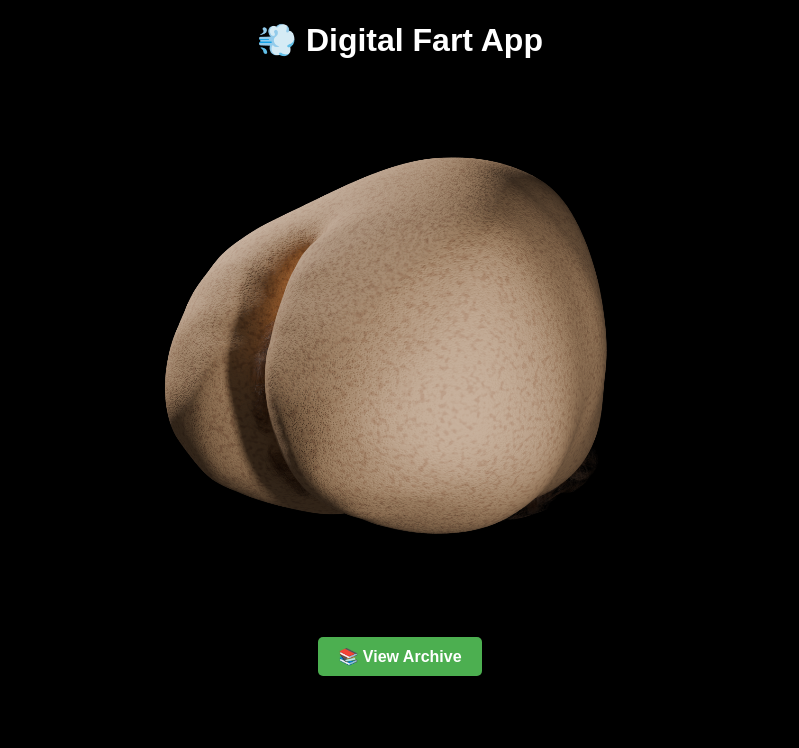
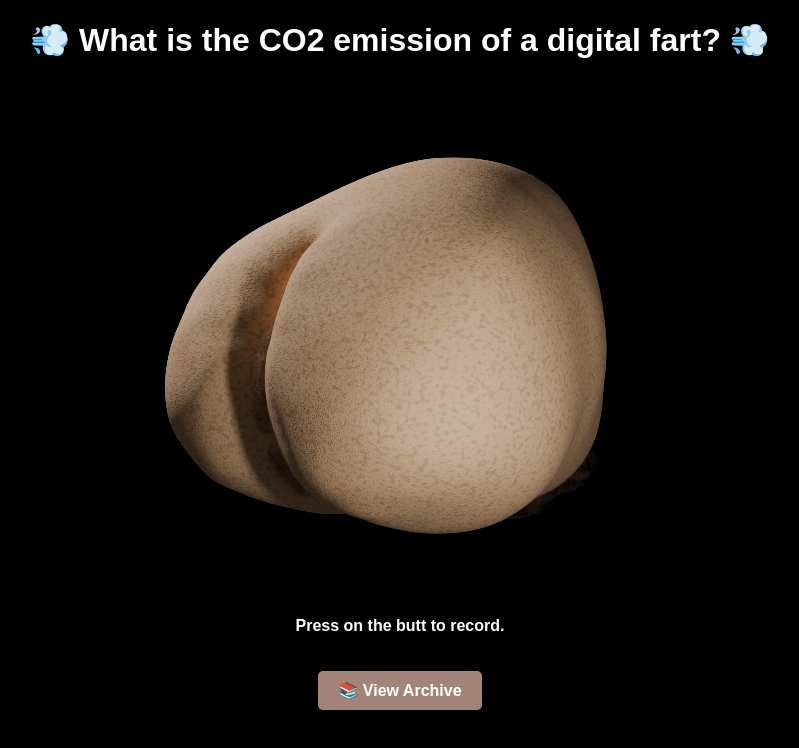
Before and after one commit to scarscarin/digital-fart-frontend, a website: page index.html in a window 1280 px wide. Shown: the whole page, without its empty margins (240-1039 px from the left). Drawn offline with Linux system fonts and the light colour scheme.

Commit message:
changed archive button

```diff
--- a/index.html
+++ b/index.html
@@ -30,13 +30,13 @@
     </style>
 </head>
 <body>
-    <h1>💨 Digital Fart App</h1>
+    <h1>💨 What is the CO2 emission of a digital fart? 💨</h1>
     <div style="margin-top: 20px;">
         <img src="images/butt.png" id="recImg" class="static-frame media" onclick="playGif()">
         <video id="myVideo" class="animated-gif media" style="display:none;" autoplay muted playsinline>
             <source src="images/butt.mp4" type="video/mp4">
         </video>
-        <p id="status"></p>
+        <p id="status">Press on the butt to record.</p>
         <button id="archive-button">📚 View Archive</button>
     </div>
 
--- a/styles.css
+++ b/styles.css
@@ -41,7 +41,7 @@ button {
     font-size: 16px;
     font-weight: bold;
     cursor: pointer;
-    background-color: #4CAF50; /* Green background */
+    background-color: #A28578 ; /* Green background */
     color: white; /* White text */
     border: none;
     border-radius: 5px;
@@ -50,7 +50,7 @@ button {
 }
 
 #archive-button:hover {
-    background-color: #45a049; /* Darker green on hover */
+    background-color: #EDCBBD; /* Darker green on hover */
 }
 
 .static-frame, .animated-gif {
```
